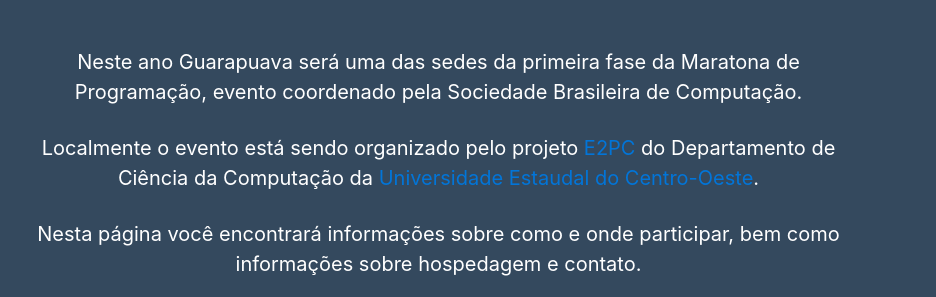
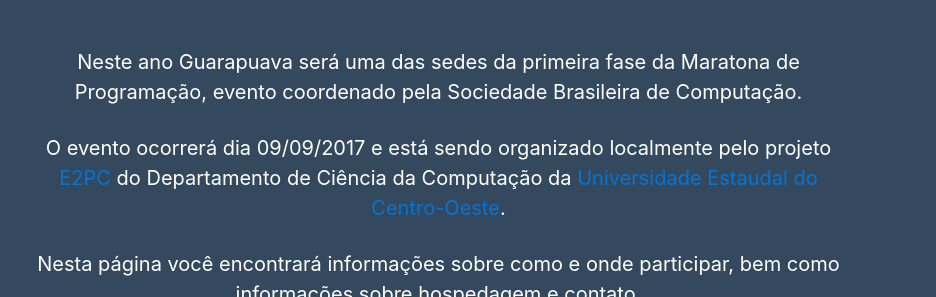
Before and after one commit to thild/hotsite-ermp, a website with bundled scripts: page index.html in a window 1280 px wide. Shown: the part 325-622 px from the top of the page, 344-1280 px from the left. Built offline with nearby package versions, Linux system fonts and the light colour scheme.

Commit message:
Adicionado data

```diff
--- a/index.html
+++ b/index.html
@@ -79,7 +79,7 @@
                 <div class="col-md-9 col-sm-9 col-xs-12 wow fadeInRight delay-0-5 text-center">
                     <p>Neste ano Guarapuava será uma das sedes da primeira fase da Maratona de Programação, evento coordenado
                         pela Sociedade Brasileira de Computação. </p>
-                    <p>Localmente o evento está sendo organizado pelo projeto <a href="http://www2.unicentro.br/e2pc">E2PC</a>                        do Departamento de Ciência da Computação da <a href="https://www3.unicentro.br/">Universidade Estaudal do Centro-Oeste</a>.
+                    <p>O evento ocorrerá dia 09/09/2017 e está sendo organizado localmente pelo projeto <a href="http://www2.unicentro.br/e2pc">E2PC</a> do Departamento de Ciência da Computação da <a href="https://www3.unicentro.br/">Universidade Estaudal do Centro-Oeste</a>.
                     </p>
                     <p>Nesta página você encontrará informações sobre como e onde participar, bem como informações sobre hospedagem
                         e contato.</p>
```
